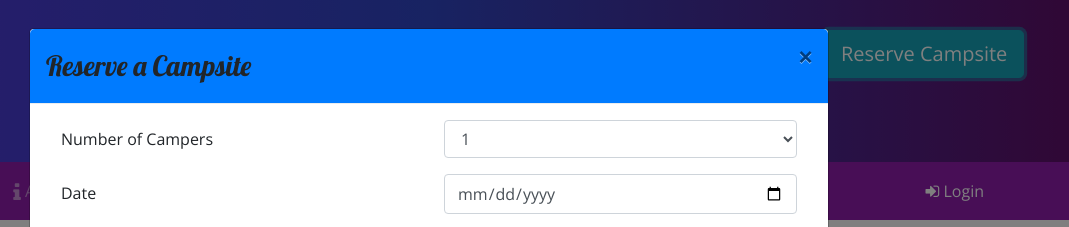
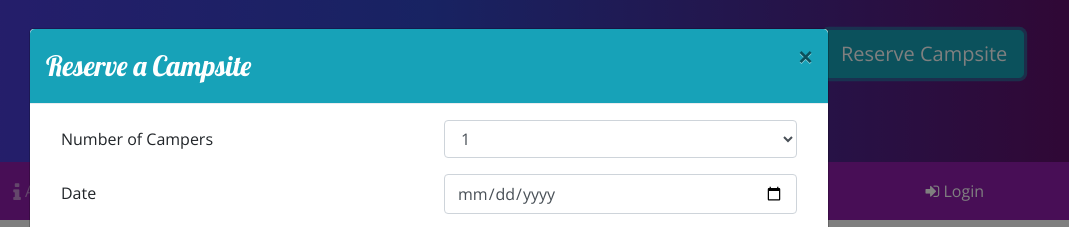
Before and after one commit to tmcmillantx/NucampBootcamp, a website: page index.html in a window 1280 px wide. Both pictures are taken after a click on the button "Reserve Campsite". Shown: the top 227 px of the page, 211-1280 px from the left. Drawn offline with nearby package versions, Linux system fonts and the light colour scheme.

Commit message:
Week 4 Workshop Project Update

```diff
--- a/css/styles.scss
+++ b/css/styles.scss
@@ -69,7 +69,6 @@ header h2 {
         background-color: $color-teal;
         color: white;
     }
-
 }
 #loginModal {
     .modal-header {
--- a/index.html
+++ b/index.html
@@ -38,7 +38,7 @@
     <div id="reserveModal" class="modal fade" role="dialog">
         <div class="modal-dialog modal-lg" role="document">
             <div class="modal-content">
-                <div class="modal-header bg-primary">
+                <div class="modal-header">
                     <h3 class="modal-title">Reserve a Campsite</h3>
                     <button type="button" class="close" data-dismiss="modal">&times;</button>
                 </div>
```
Also changed, not shown: css/styles.css.
